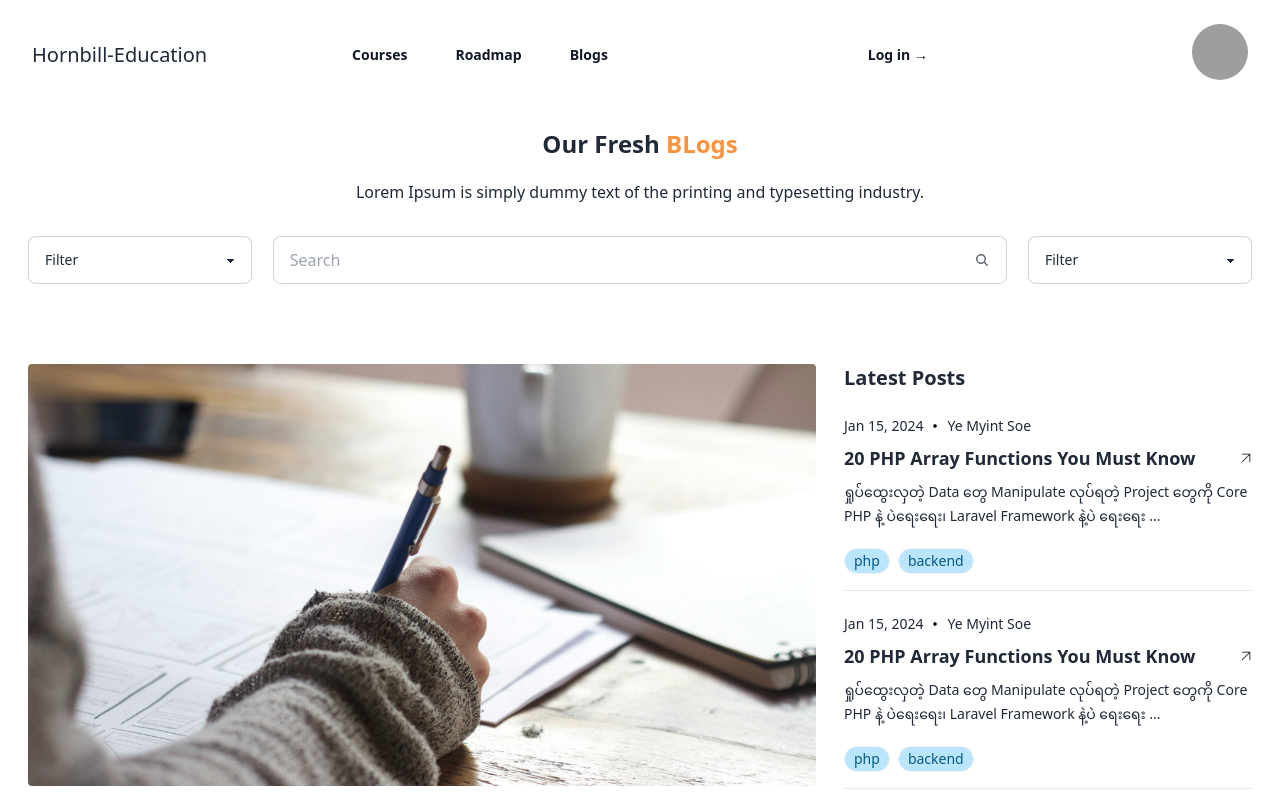
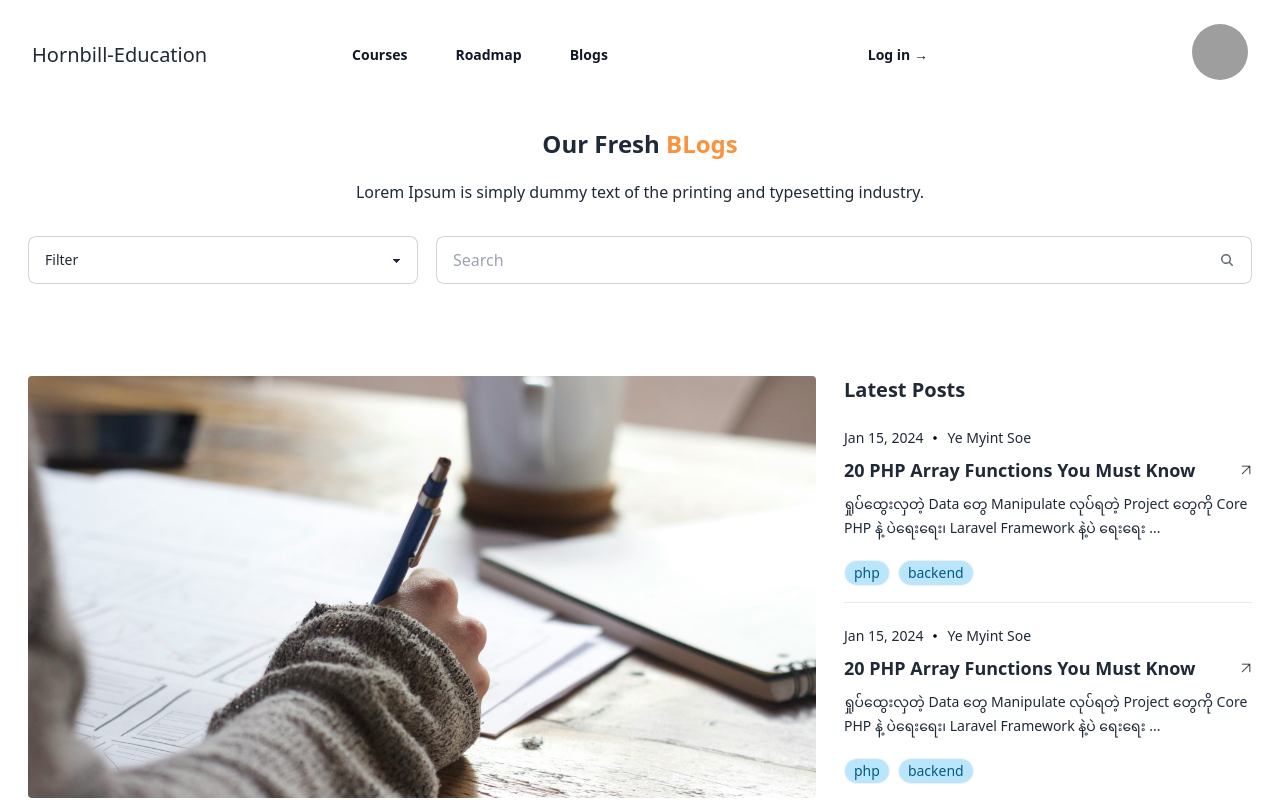
Before and after one commit to YeMyintSoeKMD/hit-myanmar, a Vue app: page /blogs in a window 1280 px wide. Shown: the top 800 px of the page. Built offline with nearby package versions, Linux system fonts and the light colour scheme; grey boxes are pictures that could not be loaded.

Commit message:
blog search bar modify

```diff
--- a/src/components/Course.vue
+++ b/src/components/Course.vue
@@ -32,7 +32,7 @@ const courses = [
     price: '190000 MMK',
     discountPrice: '100000 MMK',
     datetime: '2020-03-16',
-    tag: 'fullstack'
+    tag: 'php'
   },
   {
     id: 1,
@@ -43,7 +43,7 @@ const courses = [
     price: '190000 MMK',
     discountPrice: '100000 MMK',
     datetime: '2020-03-16',
-    tag: 'fullstack'
+    tag: 'laravel'
   }, {
     id: 1,
     title: 'Professional Fullstack Developer Class',
@@ -53,7 +53,7 @@ const courses = [
     price: '190000 MMK',
     discountPrice: '100000 MMK',
     datetime: '2020-03-16',
-    tag: 'fullstack'
+    tag: 'vue'
   }
   // More posts...
 ]
--- a/src/style.css
+++ b/src/style.css
@@ -55,4 +55,8 @@
         height: 325px;
     }
 
+    .w-390 {
+        width: 390px;
+    }
+
 }
--- a/src/views/Blogs.vue
+++ b/src/views/Blogs.vue
@@ -7,14 +7,14 @@
             </div>
 
             <div class="mt-8 flex flex-col sm:flex-row sm:justify-between">
-                <select class="select select-bordered w-24 sm:w-28 md:w-56 hidden sm:block">
+                <select class="select select-bordered w-24 w-full md:w-390 md:order-1 order-2">
                     <option disabled selected>Filter</option>
                     <option>Sci-fi</option>
                     <option>Drama</option>
                     <option>Action</option>
                 </select>
 
-                <label class="input input-bordered flex items-center gap-2 w-full md:w-3/5 order-1">
+                <label class="input input-bordered flex items-center gap-2 w-full md:w-2/3 md:order-2 order-1 mb-3">
                     <input type="text" class="grow" placeholder="Search" />
                     <svg xmlns="http://www.w3.org/2000/svg" viewBox="0 0 16 16" fill="currentColor"
                         class="w-4 h-4 opacity-70">
@@ -24,12 +24,7 @@
                     </svg>
                 </label>
 
-                <select class="select select-bordered w-full mt-2 sm:mt-0 sm:w-28 md:w-56 order-2">
-                    <option disabled selected>Filter</option>
-                    <option>Sci-fi</option>
-                    <option>Drama</option>
-                    <option>Action</option>
-                </select>
+
             </div>
         </div>
 
```
